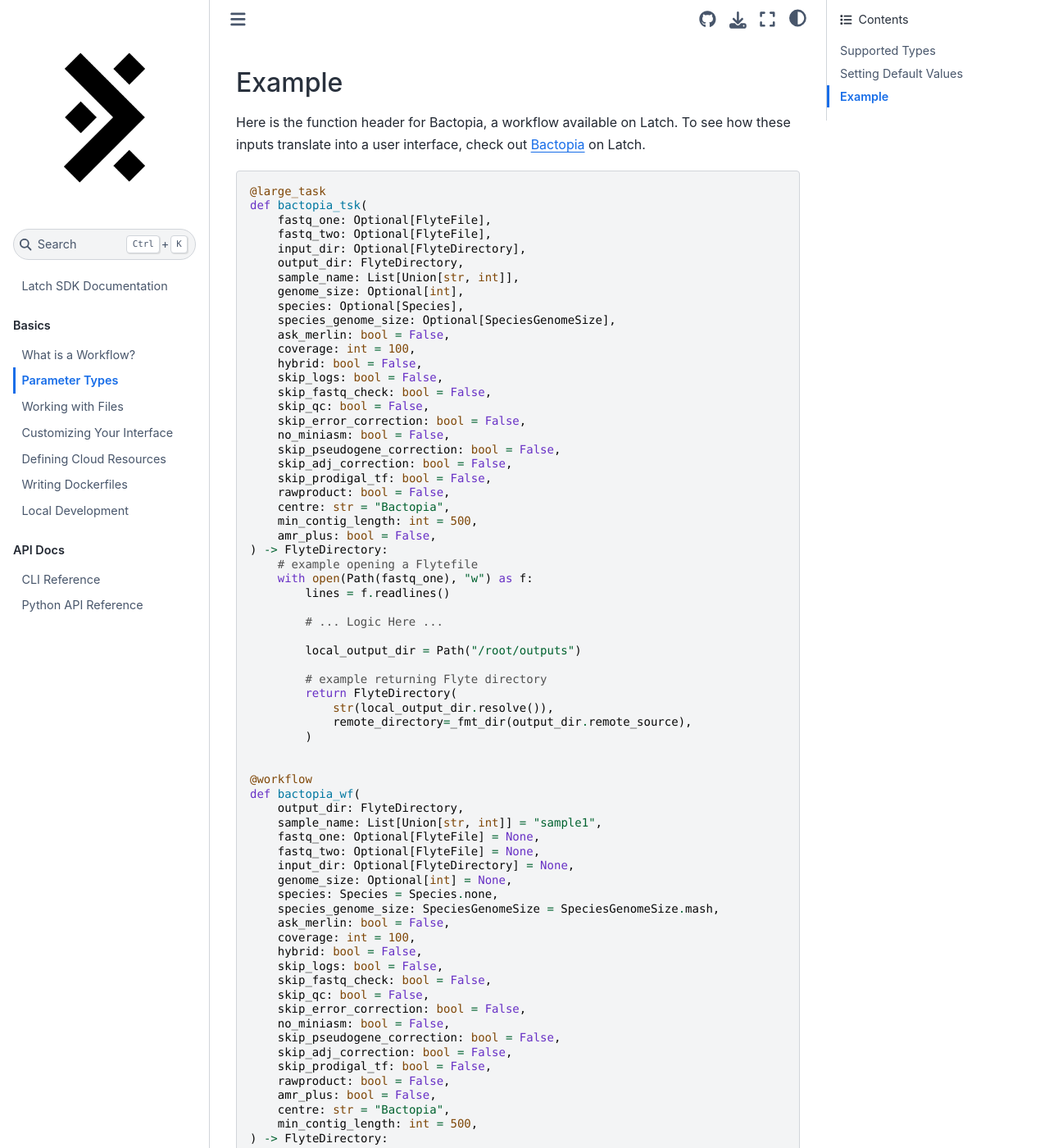
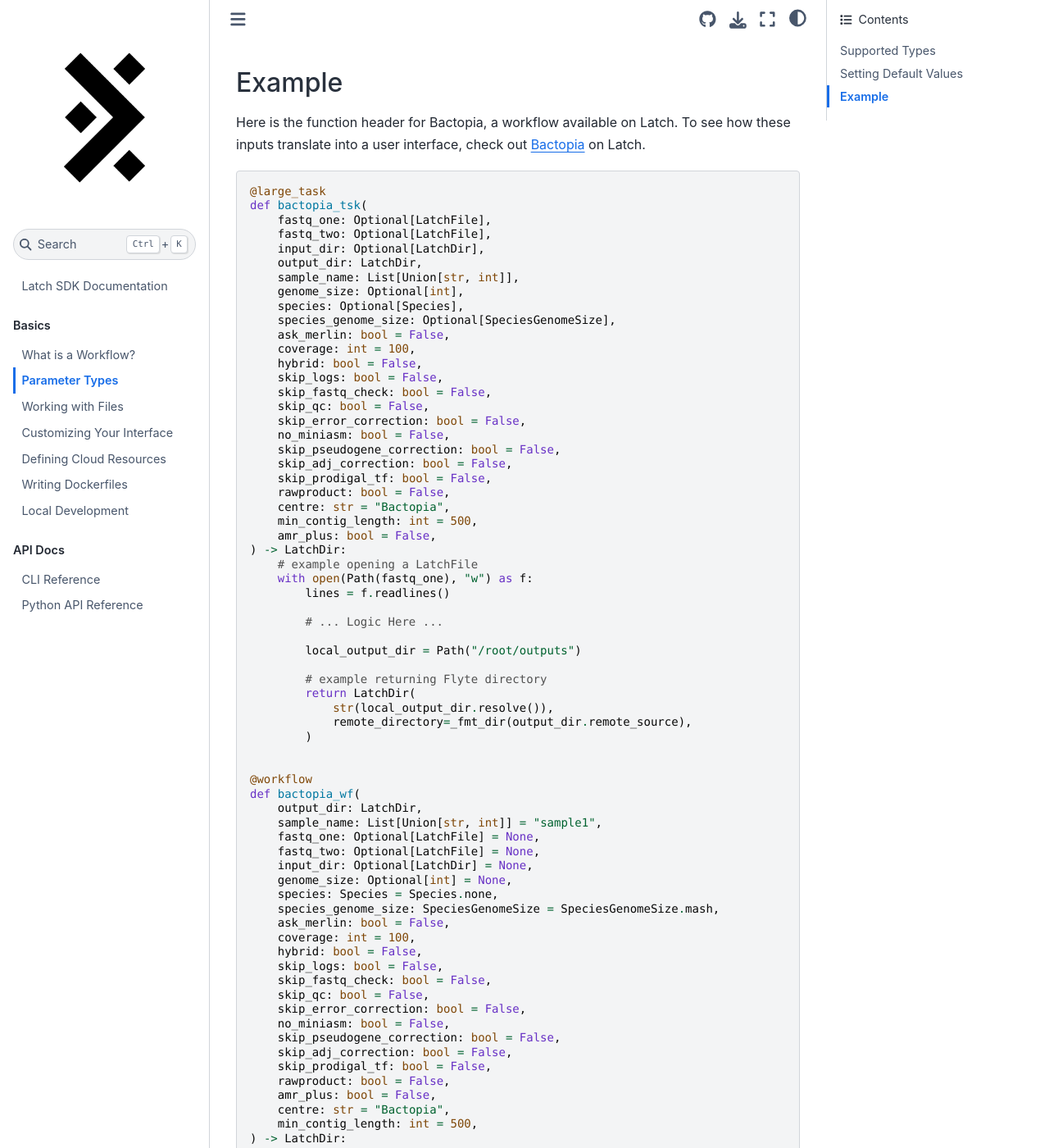
Before and after one commit to latchbio/latch, a Sphinx documentation site: the page built from docs/source/basics/parameter_types.md, in a window 1280 px wide and 1400 px high, scrolled down 2747 px. Shown: the whole window at 82% size. Built offline with Sphinx 7.4.7 and the Sphinx Book theme 1.1.4, drawn with Linux system fonts in a browser that asks for light colours.

Commit message:
fix: cull old flyte type ref

````diff
--- a/docs/source/basics/parameter_types.md
+++ b/docs/source/basics/parameter_types.md
@@ -133,10 +133,10 @@
 ```python
 @large_task
 def bactopia_tsk(
-    fastq_one: Optional[FlyteFile],
-    fastq_two: Optional[FlyteFile],
-    input_dir: Optional[FlyteDirectory],
-    output_dir: FlyteDirectory,
+    fastq_one: Optional[LatchFile],
+    fastq_two: Optional[LatchFile],
+    input_dir: Optional[LatchDir],
+    output_dir: LatchDir,
     sample_name: List[Union[str, int]],
     genome_size: Optional[int],
     species: Optional[Species],
@@ -156,8 +156,8 @@
     centre: str = "Bactopia",
     min_contig_length: int = 500,
     amr_plus: bool = False,
-) -> FlyteDirectory:
-    # example opening a Flytefile
+) -> LatchDir:
+    # example opening a LatchFile
     with open(Path(fastq_one), "w") as f:
         lines = f.readlines()
 
@@ -166,7 +166,7 @@
         local_output_dir = Path("/root/outputs")
 
         # example returning Flyte directory
-        return FlyteDirectory(
+        return LatchDir(
             str(local_output_dir.resolve()),
             remote_directory=_fmt_dir(output_dir.remote_source),
         )
@@ -174,11 +174,11 @@
 
 @workflow
 def bactopia_wf(
-    output_dir: FlyteDirectory,
+    output_dir: LatchDir,
     sample_name: List[Union[str, int]] = "sample1",
-    fastq_one: Optional[FlyteFile] = None,
-    fastq_two: Optional[FlyteFile] = None,
-    input_dir: Optional[FlyteDirectory] = None,
+    fastq_one: Optional[LatchFile] = None,
+    fastq_two: Optional[LatchFile] = None,
+    input_dir: Optional[LatchDir] = None,
     genome_size: Optional[int] = None,
     species: Species = Species.none,
     species_genome_size: SpeciesGenomeSize = SpeciesGenomeSize.mash,
@@ -197,7 +197,7 @@
     amr_plus: bool = False,
     centre: str = "Bactopia",
     min_contig_length: int = 500,
-) -> FlyteDirectory:
+) -> LatchDir:
 
     return bactopia_tsk(
         fastq_one=fastq_one,
````
